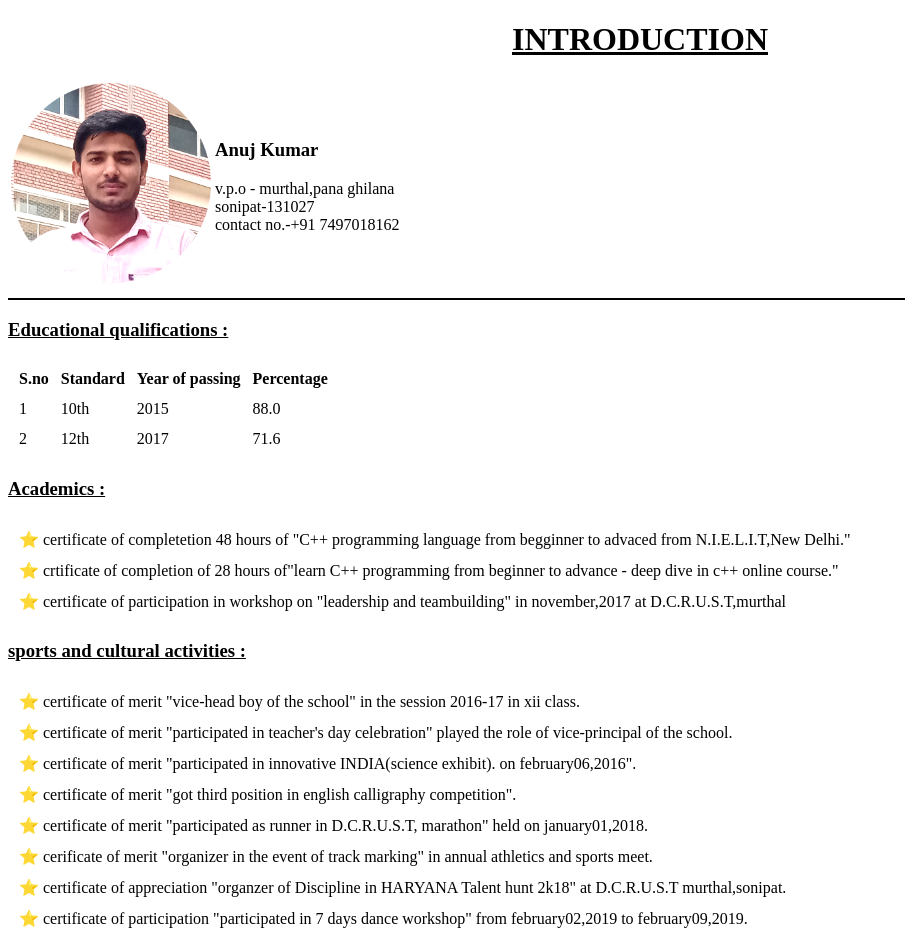
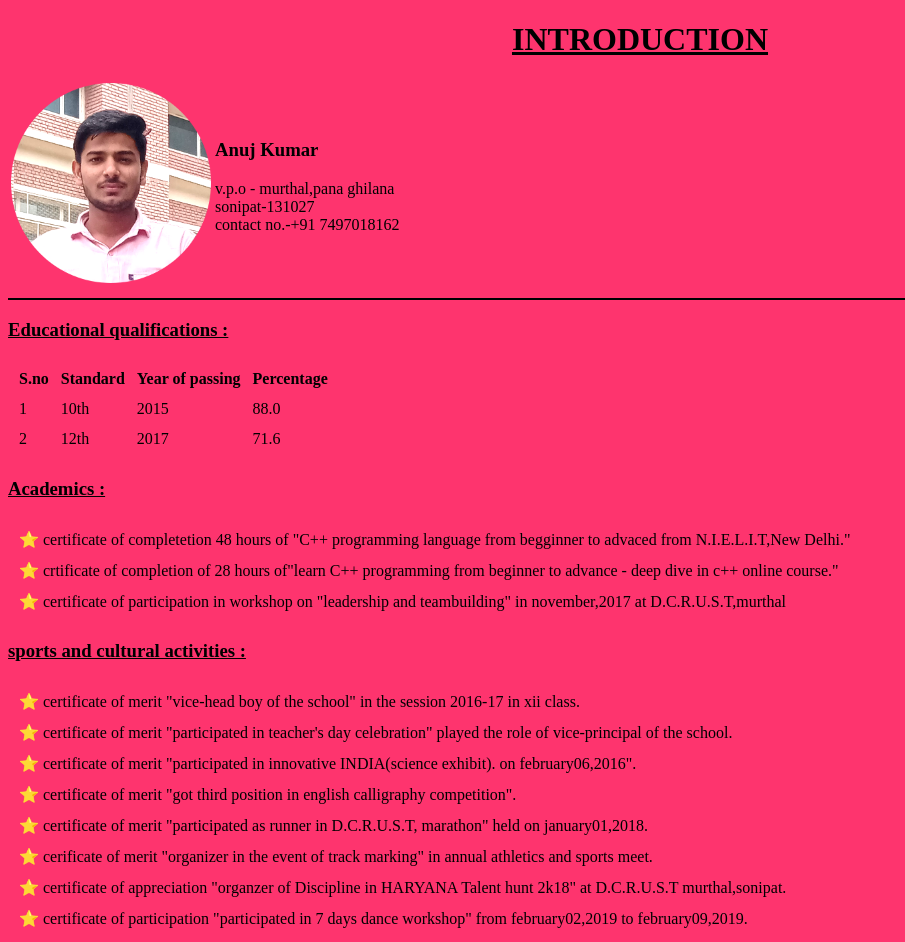
Before and after one commit to anujantil26/project, a plain HTML site: page index.html in a window 1280 px wide. Shown: the top 942 px of the page, without its empty margins (0-905 px from the left). Drawn offline with Linux system fonts and the light colour scheme.

Commit message:
Update index.html

```diff
--- a/index.html
+++ b/index.html
@@ -11,7 +11,7 @@
         </style>
     </head>
 
-    <body style="background-color:fe346e; ">
+    <body style="background-color: #fe346e; ">
 
         <h1 align="center"><U>INTRODUCTION</U></h1>
 
```
